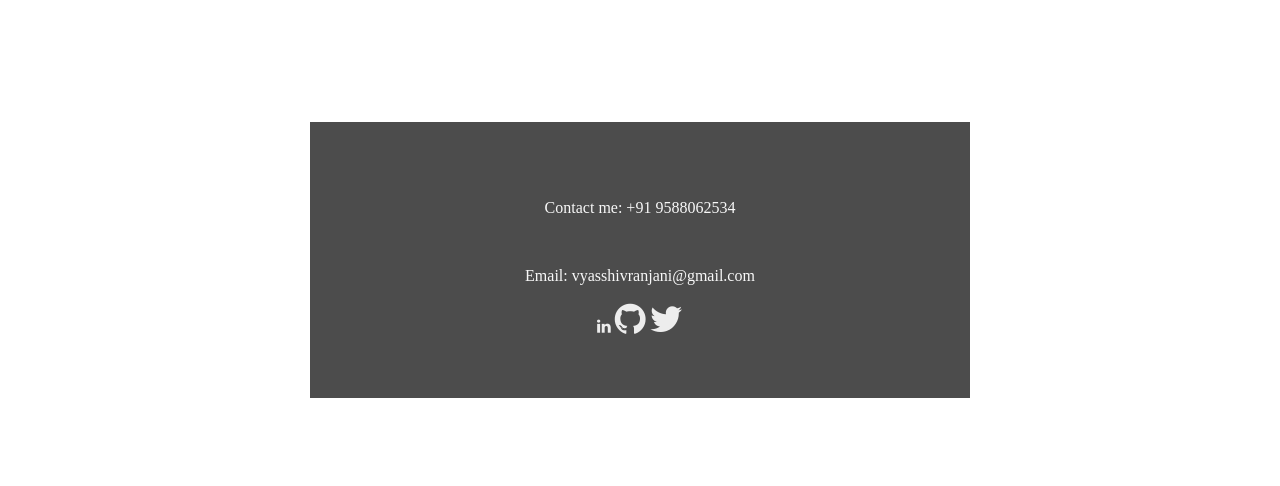
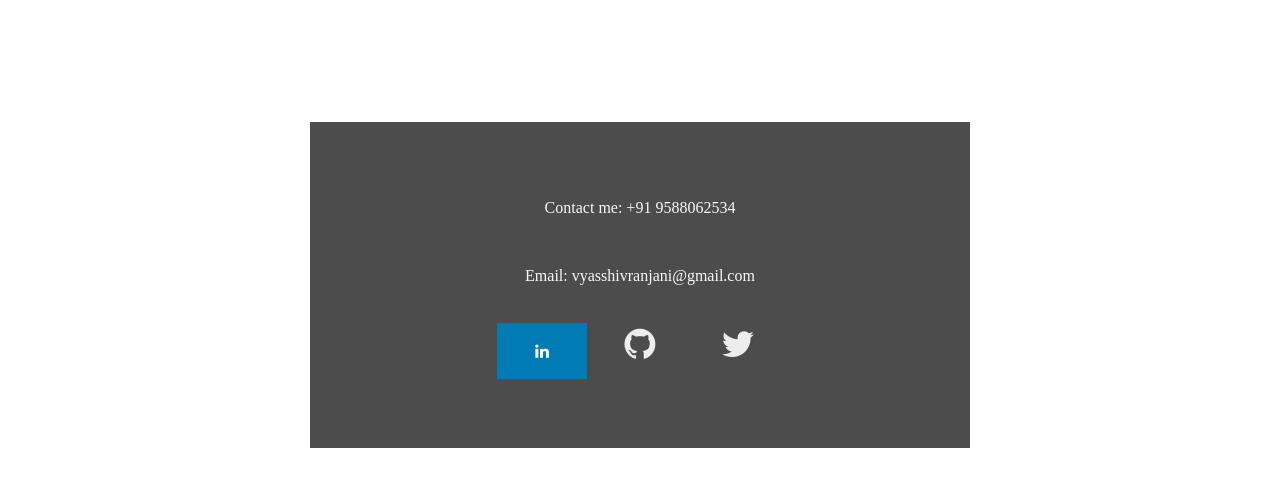
Before and after one commit to shivranjanivyas1312/portfolio, a plain HTML site: page public_html/contactme.html in a window 1280 px wide. Shown: the part 84-570 px from the top of the page. Drawn offline with Linux system fonts and the light colour scheme.

Commit message:
Update style.css

```diff
--- a/public_html/style.css
+++ b/public_html/style.css
@@ -108,3 +108,19 @@ height:30%;
     padding-bottom: 170px;
     padding-left: 100px;
 }
+.fa {
+  padding: 20px;
+  font-size: 30px;
+  width: 50px;
+  text-align: center;
+  text-decoration: none;
+  margin: 5px 2px;
+}
+
+.fa:hover {
+    opacity: 0.7;
+}
+.fa-linkedin {
+  background:#007bb5;
+  color:white;
+}
```
